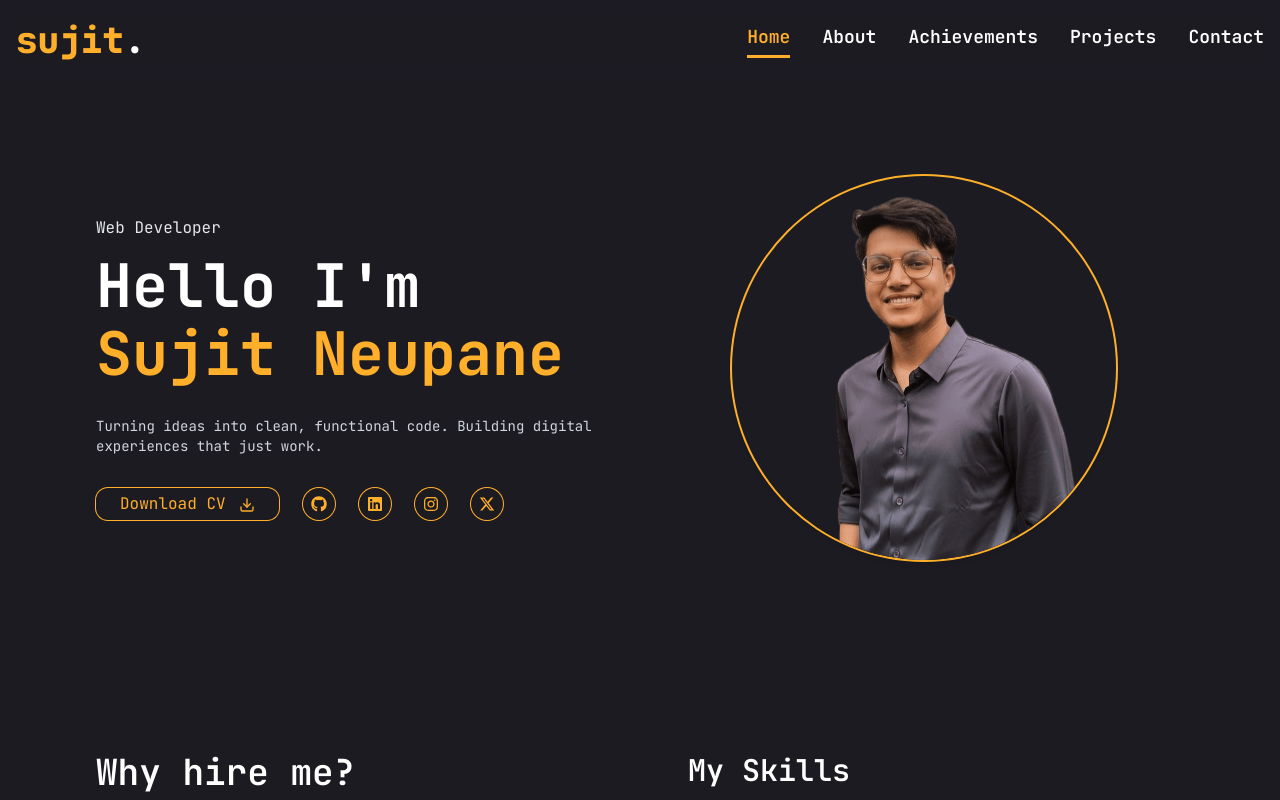
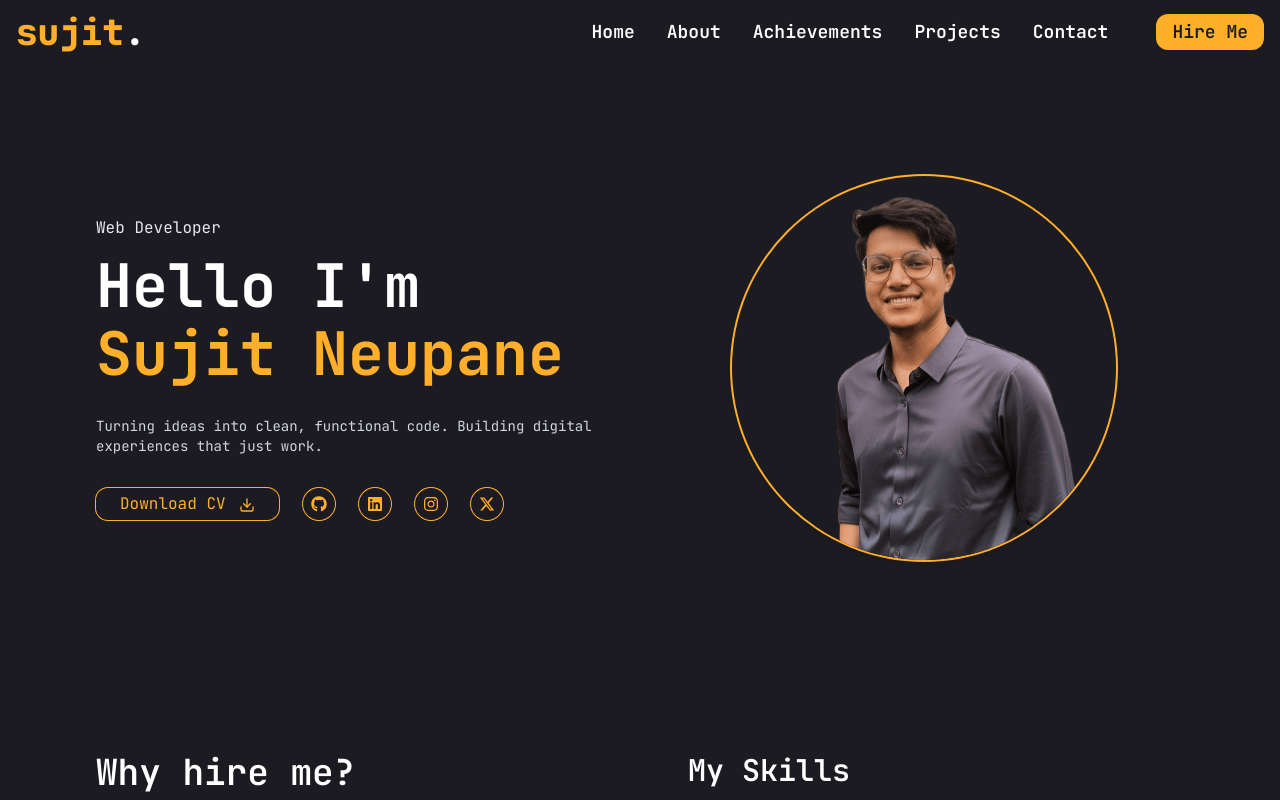
Before and after one commit to suhzeet/portfolio, a Next.js app: page / in a window 1280 px wide. Shown: the top 800 px of the page. Built offline with nearby package versions, Linux system fonts and the light colour scheme.

Commit message:
modified the navbar

```diff
--- a/src/app/about/page.tsx
+++ b/src/app/about/page.tsx
@@ -12,7 +12,7 @@ const About = () => {
   return (
     <div
       id="about"
-      className="container  max-w-6xl mx-auto py-12 md:pb-20 md:py-20 flex items-center justify-center "
+      className="container  max-w-6xl mx-auto py-12 md:pb-20 md:py-20 flex items-center justify-center scroll-mt-20"
     >
       <section className=" grid grid-cols-1 lg:grid-cols-2 gap-24">
         {/* bio section */}
@@ -92,7 +92,7 @@ const About = () => {
             These are the skills I have learned:
           </p> */}
           <div>
-            <ul className="grid grid-cols-2 md:grid-cols-3 lg:grid-cols-4 gap-6 mt-8">
+            <ul className="grid grid-cols-2 md:grid-cols-3 lg:grid-cols-4 gap-6 mt-8 ">
               {[
                 { icon: <FaHtml5 className="text-5xl" />, name: "HTML5" },
                 { icon: <FaCss3 className="text-5xl" />, name: "CSS3" },
--- a/src/app/achievements/page.tsx
+++ b/src/app/achievements/page.tsx
@@ -9,7 +9,7 @@ const Achievements = () => {
   return (
     <div
       id="achievements"
-      className="container  max-w-6xl mx-auto py-12 md:py-20 flex items-center justify-center "
+      className="container  max-w-6xl mx-auto py-12 md:py-20 flex items-center justify-center scroll-mt-20"
     >
       <section>
         <motion.h1
--- a/src/app/components/Hero.tsx
+++ b/src/app/components/Hero.tsx
@@ -17,7 +17,7 @@ import { FiDownload } from "react-icons/fi";
 const Hero = () => {
   return (
     <section className=" py-8 sm:py-20 container max-w-6xl h-max-vh mx-auto ">
-      <div className=" mx-auto text-center grid grid-cols-1 sm:grid-cols-2 gap-8 sm:gap-12 items-center   ">
+      <div className=" mx-auto text-center grid grid-cols-1 sm:grid-cols-2 gap-8 sm:gap-12 items-center scroll-m-0  ">
         <div className=" text-center sm:text-left order-2 sm:order-1">
           <motion.p
             {...fadeIn}
--- a/src/app/components/Navbar.tsx
+++ b/src/app/components/Navbar.tsx
@@ -1,33 +1,58 @@
 "use client";
 
 import { Bars3Icon, XMarkIcon } from "@heroicons/react/24/solid";
-import { div } from "framer-motion/client";
 import Link from "next/link";
-import { usePathname } from "next/navigation";
-import React, { useState } from "react";
-import { useTheme } from "../context/ThemeContext";
+import React, { useEffect, useState } from "react";
 import { motion } from "framer-motion";
 import { slideInLeft, slideInRight } from "@/utils/animations";
 
 const Navbar = () => {
-  const { theme, toggleTheme } = useTheme();
-  const [isMobileMenuOpen, setIsMobileMenuOpen] = useState<boolean>(false);
-  const pathname = usePathname();
+  const [isMobileMenuOpen, setIsMobileMenuOpen] = useState(false);
+  const [activeSection, setActiveSection] = useState<string>("");
+
   const toggleMobileMenu = () => {
-    setIsMobileMenuOpen(!isMobileMenuOpen);
+    setIsMobileMenuOpen((prev) => !prev);
   };
 
-  const menuItems = [
+  // Section-based links (same page)
+  const sectionItems = [
     { href: "/", label: "Home" },
     { href: "#about", label: "About" },
     { href: "#achievements", label: "Achievements" },
     { href: "#projects", label: "Projects" },
     { href: "#contact", label: "Contact" },
   ];
+
+  // Route-based link
+  const pageItems = [{ href: "/contact", label: "Hire Me" }];
+
+  // Scroll spy logic
+  useEffect(() => {
+    const sections = document.querySelectorAll("section[id]");
+
+    const observer = new IntersectionObserver(
+      (entries) => {
+        entries.forEach((entry) => {
+          if (entry.isIntersecting) {
+            setActiveSection(entry.target.id);
+          }
+        });
+      },
+      {
+        rootMargin: "-50% 0px -50% 0px",
+      }
+    );
+
+    sections.forEach((section) => observer.observe(section));
+
+    return () => observer.disconnect();
+  }, []);
+
   return (
-    <nav className=" fixed w-full  backdrop-blur-sm z-50">
-      <div className="container max-w-7xl mx-auto px-4 py-2 ">
-        <div className="flex items-center justify-between h-16">
+    <nav className="fixed top-0 w-full h-16 backdrop-blur-sm z-50">
+      <div className="container max-w-7xl mx-auto px-4 py-4  h-full">
+        <div className="flex items-center justify-between h-full">
+          {/* Logo */}
           <motion.div
             {...slideInLeft}
             transition={{ delay: 0.1, duration: 0.3 }}
@@ -37,76 +62,86 @@ const Navbar = () => {
             </Link>
           </motion.div>
 
-          {/* desktop menu */}
+          {/* Desktop Menu */}
           <motion.div
             {...slideInRight}
             transition={{ delay: 0.1, duration: 0.3 }}
-            className="hidden md:flex items-center space-x-8"
+            className="hidden md:flex items-center  space-x-8"
           >
-            {menuItems.map((item) => {
-              const isActive = pathname === item.href;
+            {sectionItems.map((item) => {
+              const isActive = activeSection === item.href.replace("#", "");
+
               return (
                 <Link
-                  id={item.label}
                   key={item.href}
                   href={item.href}
-                  className={`text-lg font-semibold border-b-3 pb-1 border-collapse hover:text-primary transition-color ${
+                  className={`text-lg font-semibold   transition-colors
+                    ${
                       isActive
-                      ? " border-primary text-primary"
-                      : "border-transparent"
+                        ? "border-primary text-primary"
+                        : "border-transparent hover:text-primary"
                     }`}
                 >
                   {item.label}
                 </Link>
               );
             })}
+
+            {pageItems.map((item) => (
+              <Link
+                key={item.href}
+                href={item.href}
+                className="ml-4 text-lg px-4 py-1 rounded-xl bg-primary text-dark font-semibold hover:scale-105 transition"
+              >
+                {item.label}
+              </Link>
+            ))}
           </motion.div>
 
-          {/* mobile menu botton */}
+          {/* Mobile Menu Button */}
           <button
-            className=" md:hidden p-2 rounded-lg hover:bg-gray-600 hover:text-primary dark:hover:bg-gray-800 transition-colors cursor-pointer"
+            aria-label="Toggle menu"
+            aria-expanded={isMobileMenuOpen}
             onClick={toggleMobileMenu}
+            className="md:hidden p-2 rounded-lg hover:bg-gray-600 transition-colors"
           >
             {isMobileMenuOpen ? (
-              <XMarkIcon className=" w-8 h-8" />
+              <XMarkIcon className="w-8 h-8" />
             ) : (
-              <Bars3Icon className=" w-8 h-8" />
+              <Bars3Icon className="w-8 h-8" />
             )}
           </button>
         </div>
 
-        {/* mobile menu */}
+        {/* Mobile Menu */}
         {isMobileMenuOpen && (
-          <div className="md:hidden">
-            <div className="py-4 space-y-4">
-              {menuItems.map((item, index) => (
-                <div key={index} onClick={toggleMobileMenu}>
+          <div className="md:hidden py-4 space-y-4 backdrop-blur-sm z-50">
+            {sectionItems.map((item) => {
+              const isActive = activeSection === item.href.replace("#", "");
+
+              return (
                 <Link
+                  key={item.href}
                   href={item.href}
-                    className={` block py-2 text-xl font-semibold hover:text-primary transition-colors `}
+                  onClick={() => setIsMobileMenuOpen(false)}
+                  className={`block py-2 text-xl font-semibold transition-colors
+                    ${isActive ? "text-primary" : "hover:text-primary"}`}
                 >
                   {item.label}
                 </Link>
-                </div>
+              );
+            })}
+
+            {pageItems.map((item) => (
+              <Link
+                key={item.href}
+                href={item.href}
+                onClick={() => setIsMobileMenuOpen(false)}
+                className="inline-block px-5 py-2 rounded-xl bg-primary text-dark font-semibold hover:scale-105 transition"
+              >
+                {item.label}
+              </Link>
             ))}
-
-              {/* <div>
-                <button
-                  onClick={toggleTheme}
-                  className=" flex text-xl font-semibold items-center py-2 hover:text-primary transition-colors"
-                >
-                  {theme === "dark" ? (
-                    <>
-                      <SunIcon className="w-6 h-6 mr-2" /> Light mode
-                    </>
-                  ) : (
-                    <>
-                      <MoonIcon className="w-6 h-6 mr-2" /> Dark mode
-                    </>
-                  )}
-                </button>
-              </div> */}
-            </div>
           </div>
         )}
       </div>
--- a/src/app/contact/page.tsx
+++ b/src/app/contact/page.tsx
@@ -59,7 +59,7 @@ const Contact = () => {
   return (
     <div
       id="contact"
-      className=" container max-w-6xl py-4 pb-8 lg:py-8 flex items-center justify-center "
+      className=" container max-w-6xl py-4 pb-6 lg:py-4 flex items-center justify-center  "
     >
       <div className=" grid grid-cols-1 items-center md:grid-cols-2 gap-4 lg:gap-12 pr-0 sm:pr-4 lg:pr-8">
         {/* contact info */}
--- a/src/app/globals.css
+++ b/src/app/globals.css
@@ -17,6 +17,10 @@
 
 :root {
   --font-jetbrains-mono: "JetBrains Mono";
+}
+
+html {
+  scroll-behavior: smooth;
 }
 
 body {
--- a/src/app/page.tsx
+++ b/src/app/page.tsx
@@ -6,7 +6,7 @@ import Projects from "./projects/page";
 
 export default function Home() {
   return (
-    <div className=" flex flex-col gap-8 mb-6">
+    <div className=" flex flex-col gap-8 mb-12">
       <Hero />
       <About />
       <Achievements />
--- a/src/app/projects/page.tsx
+++ b/src/app/projects/page.tsx
@@ -82,7 +82,7 @@ const Projects = () => {
   return (
     <div
       id="projects"
-      className=" container  max-w-6xl mx-auto py-8 md:py-20 flex items-center justify-center "
+      className=" container  max-w-6xl mx-auto py-8 md:py-20 flex items-center justify-center scroll-mt-20"
     >
       <section>
         <ul>
```
Lines whose indentation alone changed are shown as unchanged.
